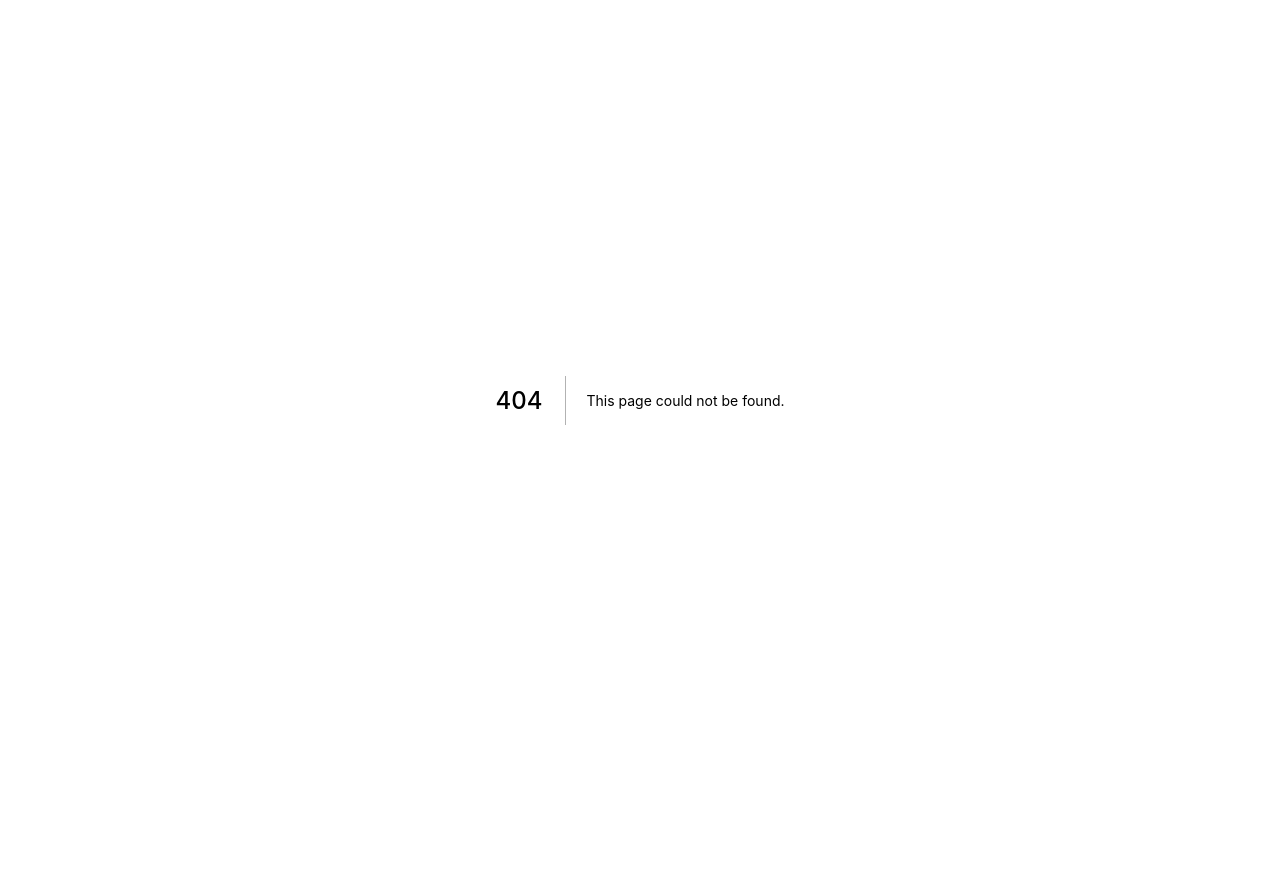
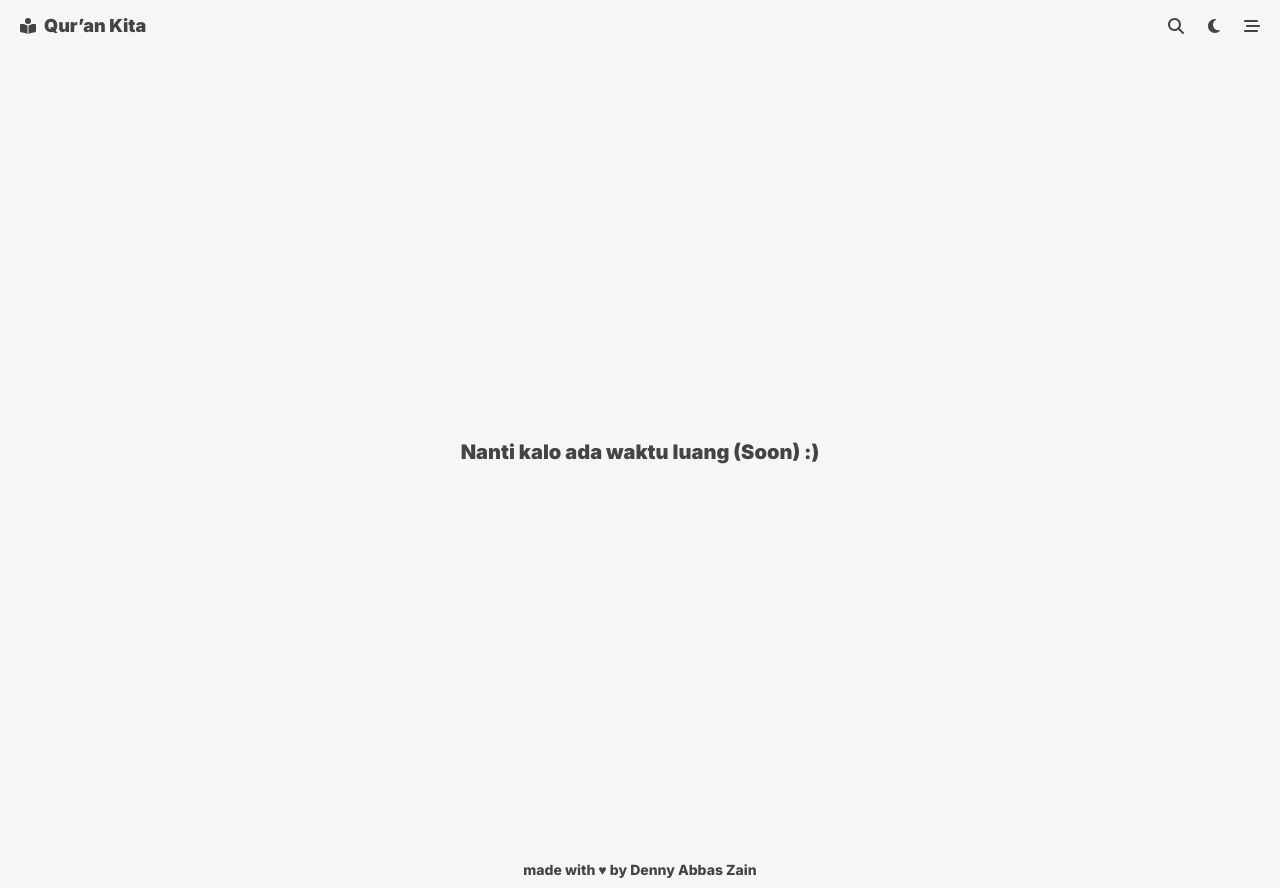
Before and after one commit to dennyzain/qurankita, a Next.js app: page /pray in a window 1280 px wide. Before the commit this address had no page. Before the commit the page ends 800 px from the top, so only its background shows below. Built offline with nearby package versions, Linux system fonts and the light colour scheme; a web font is replaced by a local one.

Commit message:
feat: create pray and adzan pages

```diff
--- a/src/components/organisms/Header.tsx
+++ b/src/components/organisms/Header.tsx
@@ -44,7 +44,7 @@ const Header: React.FC = () => {
             <FontAwesomeIcon icon={isSearch ? faXmark : faMagnifyingGlass} />
           </button>
           <button type="button" className="pl-6" onClick={handleTheme}>
-            <FontAwesomeIcon icon={isDark ? faMoon : faSun} />
+            <FontAwesomeIcon icon={isDark ? faSun : faMoon} />
           </button>
           <button type="button" className="pl-6" onClick={handleCollapseNav}>
             <FontAwesomeIcon icon={faBarsStaggered} />
@@ -52,19 +52,25 @@ const Header: React.FC = () => {
           {
             isCollapseNav && (
               <div className="w-1/2 fixed top-0 left-1/2 h-screen z-50 flex flex-col px-3 pt-6 border-2 border-l-blue-400 bg-primary text-secondary dark:bg-dark-primary dark:text-dark-secondary">
+                <Link href="/">
                   <button type="button" className="self-end mb-5" onClick={handleCollapseNav}>
                     <FontAwesomeIcon icon={faXmark} spin />
                     <p className="font-inter font-semibold text-sm inline-block ml-1">tutup</p>
                   </button>
+                </Link>
                 <button type="button">
                   <p className="text-left font-inter font-semibold text-lg">Daftar Surat</p>
                 </button>
+                <Link href="/azan">
                   <button type="button">
                     <p className="text-left font-inter font-semibold text-lg">Jadwal Adzan</p>
                   </button>
+                </Link>
+                <Link href="/doa">
                   <button type="button">
                     <p className="text-left font-inter font-semibold text-lg">Doa</p>
                   </button>
+                </Link>
               </div>
             )
           }
--- /dev/null
+++ b/src/pages/adzan/index.tsx
@@ -0,0 +1,15 @@
+import React from 'react';
+import Layout from '@/components/layout';
+
+const Adzan:React.FC = () => {
+  const text = 'Nanti kalo ada waktu luang (Soon) :)';
+  return (
+    <Layout>
+      <div className="h-screen flex items-center justify-center text-center bg-primary text-secondary dark:bg-dark-primary dark:text-dark-secondary">
+        <p className="font-inter font-black text-xl">{text}</p>
+      </div>
+    </Layout>
+  );
+};
+
+export default Adzan;
--- /dev/null
+++ b/src/pages/pray/index.tsx
@@ -0,0 +1,15 @@
+import React from 'react';
+import Layout from '@/components/layout';
+
+const Pray:React.FC = () => {
+  const text = 'Nanti kalo ada waktu luang (Soon) :)';
+  return (
+    <Layout>
+      <div className="h-screen flex items-center justify-center text-center bg-primary text-secondary dark:bg-dark-primary dark:text-dark-secondary">
+        <p className="font-inter font-black text-xl">{text}</p>
+      </div>
+    </Layout>
+  );
+};
+
+export default Pray;
```
Lines whose indentation alone changed are shown as unchanged.
